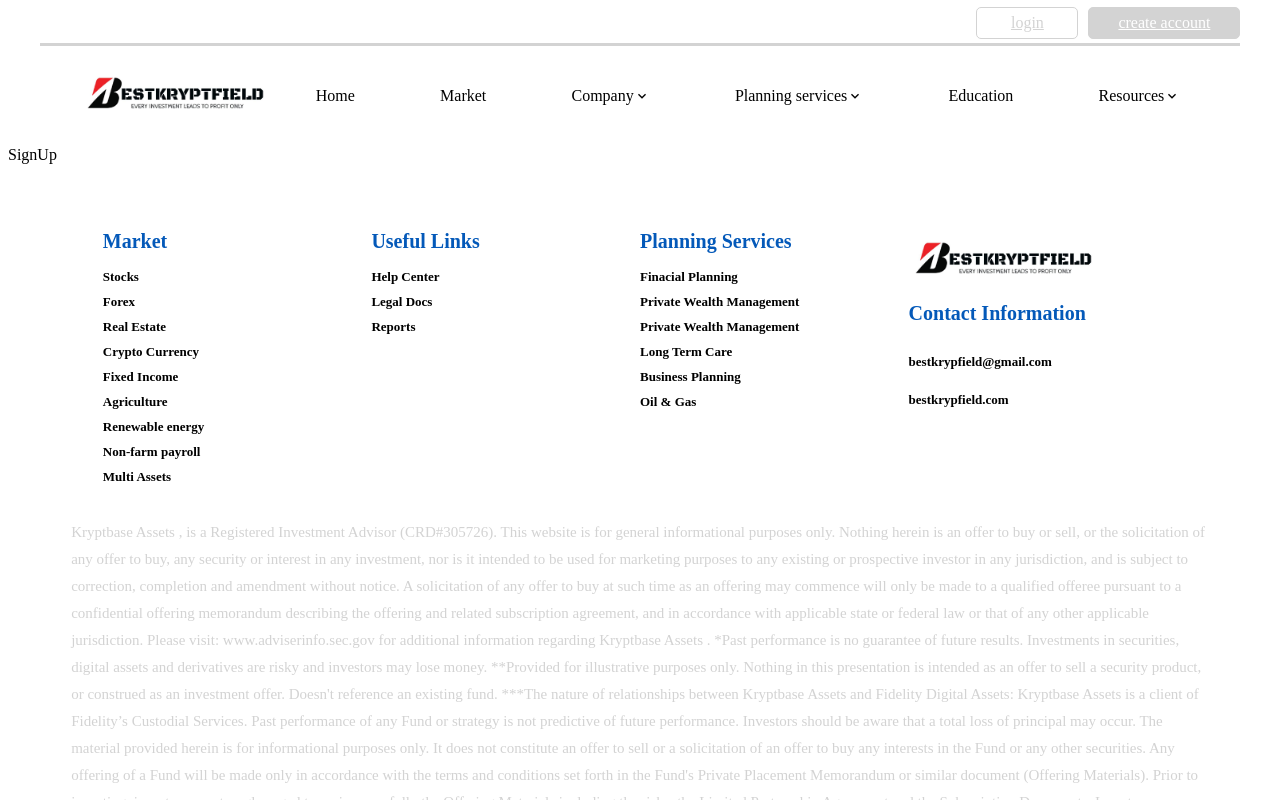
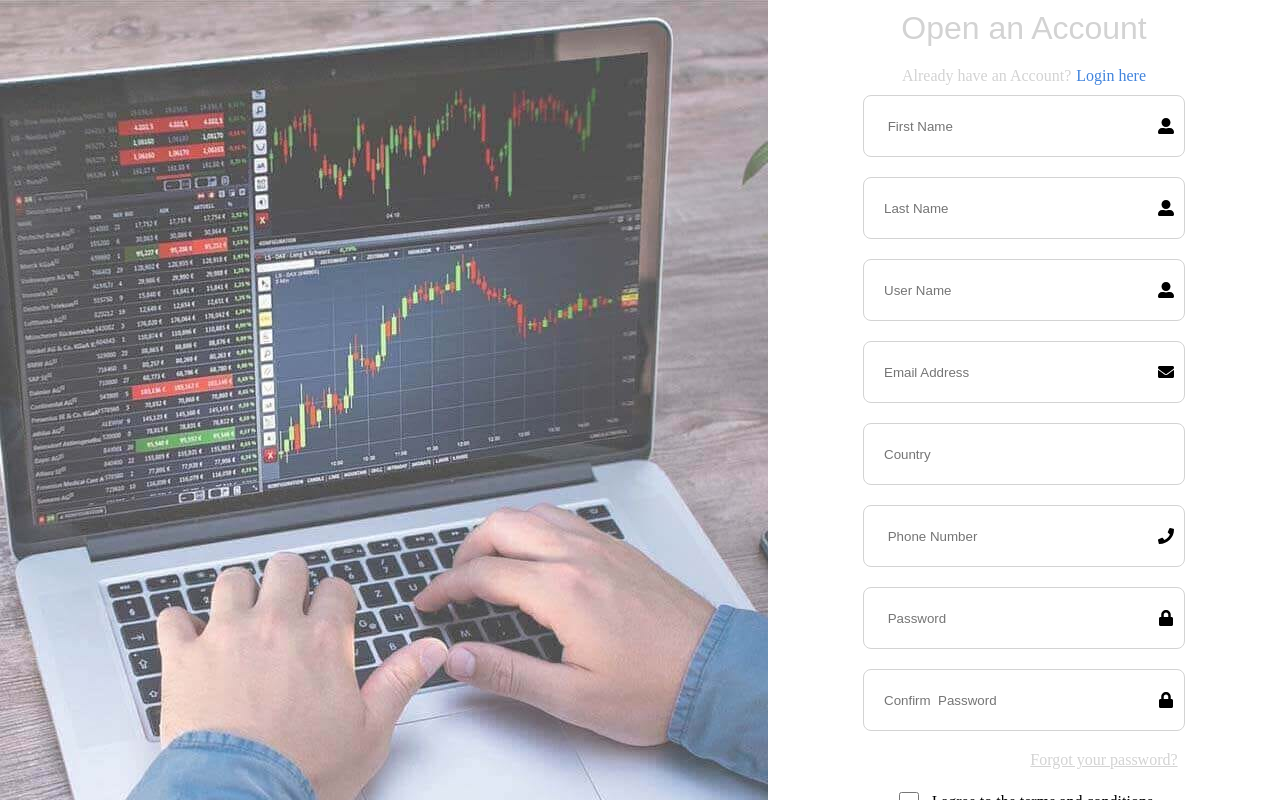
Before and after one commit to EbukaNweje/Bestkryptfield, a React (Vite) app: page /signup in a window 1280 px wide. Shown: the top 800 px of the page. Built offline with nearby package versions, Linux system fonts and the light colour scheme.

Commit message:
finish building the sign up page

```diff
--- a/src/Component/Auth/Login/LoginStyle.jsx
+++ b/src/Component/Auth/Login/LoginStyle.jsx
@@ -21,9 +21,19 @@ export const Right= styled.div`
     display: flex;
     align-items: center;
     justify-content: center;
+
+    @media screen and (max-width: 426px){
+        display: flex;
+        width: 100%;
+      }
 `
 export const Left= styled.div`
     width: 60%;
+
+    @media screen and (max-width: 426px){
+        display: none;
+        /* width: 100%; */
+      }
 
 `
 export const Img= styled.img`
@@ -39,6 +49,8 @@ export const H1= styled.div`
     align-items: center;
 
     h1{
+        font-family: sans-serif;
+        font-weight: 100;
         margin: 0px;
         padding: 0px;
     }
--- a/src/Component/Auth/SignUp/SignUp.jsx
+++ b/src/Component/Auth/SignUp/SignUp.jsx
@@ -1,8 +1,67 @@
 import React from 'react'
-
+import { Container, Wrapper, Right, Left, Img, RightWra, H1, Span, Span2, Card, Form, InputHold, Input, PassWordText, Button,CheckBox,CheckContainer,Tetx } from './SignUpStyle'
+import SignUpImg from "./Login.jpg"
+import { FaUserAlt, FaLock, FaEnvelope, FaPhone } from "react-icons/fa";
 const SignUp = () => {
+  const [loading, setLoading] = React.useState(false)
   return (
-    <div>SignUp</div>
+    <Container>
+      <Wrapper>
+        <Left>
+          <Img src={SignUpImg} />
+        </Left>
+        <Right>
+          <RightWra>
+            <H1>
+              <h1>Open an Account</h1>
+              <Span>Already have an Account? <Span2 to='/login'>Login here</Span2></Span>
+            </H1>
+            <Card>
+              <Form onSubmit={(e) => Login(e)}>
+                <InputHold>
+                  <Input type="text" placeholder=' First Name' />
+                  <FaUserAlt />
+                </InputHold>
+                <InputHold>
+                  <Input type="password" placeholder='Last Name' />
+                  <FaUserAlt />
+                </InputHold>
+                <InputHold>
+                  <Input type="password" placeholder='User Name' />
+                  <FaUserAlt />
+                </InputHold>
+                <InputHold>
+                  <Input type="password" placeholder='Email Address' />
+                  <FaEnvelope />
+                </InputHold>
+                <InputHold>
+                  <Input type="password" placeholder='Country' />
+                  {/* <FaLock /> */}
+                </InputHold>
+                <InputHold>
+                  <Input type="text" placeholder=' Phone Number' />
+                  <FaPhone />
+                </InputHold>
+                <InputHold>
+                  <Input type="text" placeholder=' Password' />
+                  <FaLock />
+                </InputHold>
+                <InputHold>
+                  <Input type="text" placeholder='Confirm  Password' />
+                  <FaLock />
+                </InputHold>
+                <PassWordText to="/forgotpassword"><span style={{ color: "lightgray", cursor: "pointer", textDecoration: "underline" }}>Forgot your password?</span></PassWordText>
+                <CheckContainer>
+                  <CheckBox type="checkbox" required />
+                  <Tetx>I agree to the terms and conditions</Tetx>
+                </CheckContainer>
+                <Button>{loading ? <SpinnerCircular size={25} thickness={100} speed={100} color="rgba(255, 255, 255, 1)" secondaryColor="rgba(0, 0, 0, 0.44)" /> : "Log in"}</Button>
+              </Form>
+            </Card>
+          </RightWra>
+        </Right>
+      </Wrapper>
+    </Container>
   )
 }
 
--- a/src/Component/Auth/SignUp/SignUpStyle.jsx
+++ b/src/Component/Auth/SignUp/SignUpStyle.jsx
@@ -1 +1,146 @@
+import { Link } from "react-router-dom";
 import styled from "styled-components";
+
+export const Container = styled.div`
+     width: 100%;
+    height: auto;
+    position: fixed;
+    top: 0;
+    left: 0;
+    z-index: 100;
+`
+export const Wrapper = styled.div`
+     width: 100%;
+    height: auto;
+    display: flex;
+`
+export const Left = styled.div`
+      width: 60%;
+
+      @media screen and (max-width: 426px){
+        display: none;
+      }
+`
+export const Right = styled.div`
+       width: 40%;
+    height: 100vh;
+    background-color: white;
+    display: flex;
+    align-items: center;
+    justify-content: center;
+    overflow-y: scroll;
+
+    @media screen and (max-width: 426px){
+        display: flex;
+        width: 100%;
+      }
+`
+export const Img = styled.img`
+
+`
+export const RightWra = styled.div`
+     width: 100%;
+    height: 100%;
+`
+
+export const H1 = styled.div`
+
+width: 100%;
+    display: flex;
+    flex-direction: column;
+    justify-content: center;
+    align-items: center;
+    h1{
+        margin: 0px;
+        padding: 10px;
+        color: lightgray;
+        font-family: sans-serif;
+        font-weight: 100;
+    }
+`
+export const Span2 = styled(Link)`
+     margin-left: 5px;
+    color: #4184DD;
+    cursor: pointer;
+    text-decoration: none;
+`
+export const Span = styled.div`
+ color: lightgrey;
+display: flex;
+justify-content: center;
+align-items: center;
+width: 100%;
+margin-top: 10px;
+margin-bottom: 10px;
+`
+export const Card = styled.div`
+     width: 100%;
+    height: 100%;
+`
+export const Form = styled.div`
+      width: 100%;
+    display: flex;
+    flex-direction: column;
+    justify-content: center;
+    align-items: center;
+    gap: 20px;
+`
+export const InputHold = styled.div`
+      width :300px ;
+   height: 40px;
+   border-radius: 8px;
+   border: 1px solid lightgray;
+   background-color: transparent;
+   padding: 10px;
+   outline: none;
+   display: flex;
+   justify-content: space-between;
+   align-items: center;
+`
+export const Input = styled.input`
+    width :200px ;
+   height: 20px;
+   border-radius: 8px;
+   border: none;
+   background-color: transparent;
+   padding: 10px;
+   outline: none;
+`
+export const PassWordText = styled.div`
+    width: 60%;
+display: flex;
+justify-content: flex-end;
+   span{
+    text-align: right;
+   }
+`
+export const Button = styled.div`
+     border: 0px;
+    display: inline-block;
+    background: #242424;
+    border-radius: 5px;
+    padding: 10px 20px;
+    color: #fff;
+    font-size: 14px;
+    display: flex;
+    justify-content: center;
+    align-items: center;
+    height: 30px;
+    width: 280px;
+    cursor: pointer;
+`
+export const CheckContainer = styled.div`
+    display: flex;
+    align-items: center;
+    justify-content: center;
+    gap: 10px;
+`
+
+export const CheckBox = styled.input`
+    width: 20px;
+    height: 20px;
+    border-radius: 5px;
+`
+export const Tetx = styled.div`
+
+`
--- a/src/Component/Header/Header.jsx
+++ b/src/Component/Header/Header.jsx
@@ -52,7 +52,7 @@ const Header = () => {
             <Wrapper>
                 <TopHeader>
                     <Button to="/login">login</Button>
-                    <Button1>create account</Button1>
+                    <Button1 to="/signup">create account</Button1>
                 </TopHeader>
                 <Line></Line>
                 <DownHeader>
```
